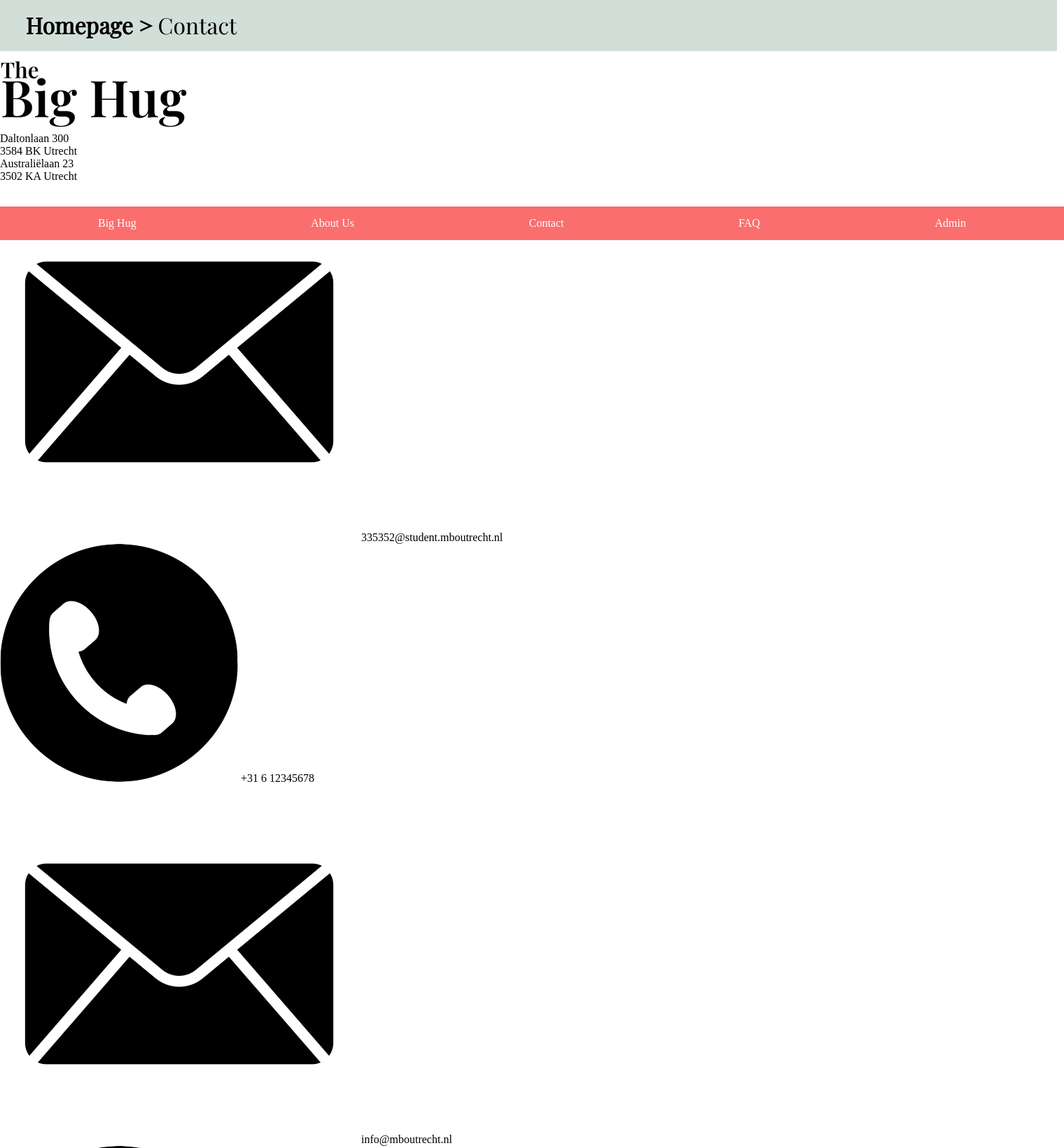
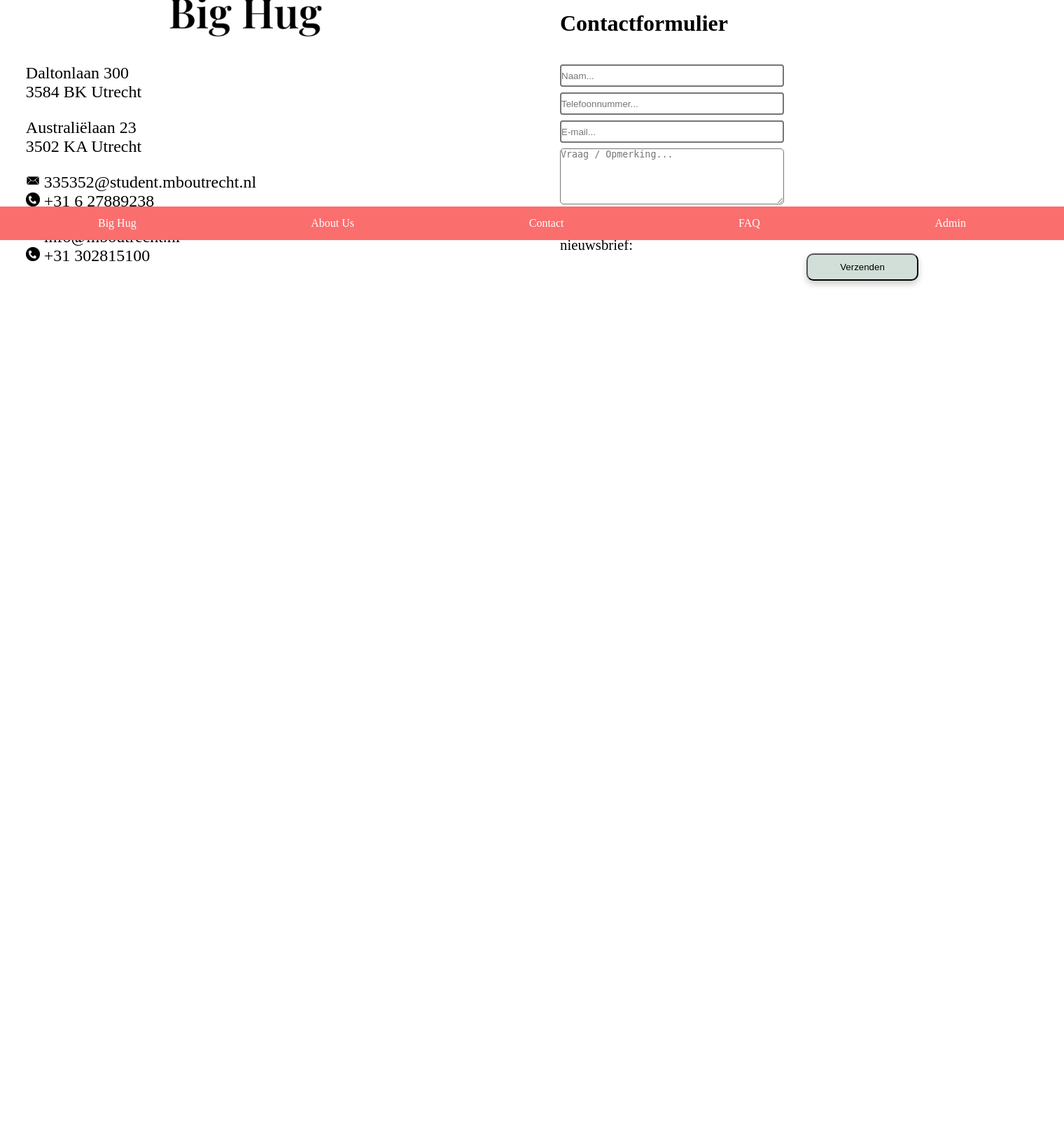
Before and after one commit to QuinnGitt/big-hug-xl, a PHP site: page /contact.php in a window 1520 px wide. Shown: the part 457-2097 px from the top of the page at 70% size. After the commit the page ends 866 px from the top, so only its background shows below. Run offline with PHP 8.4, Linux system fonts and the light colour scheme; style sheets or scripts are compiled from the project's sources.

Commit message:
Uitwerking van de contactpagina

```diff
--- a/contact.php
+++ b/contact.php
@@ -14,32 +14,32 @@
 
 <?php include "header.php"?>
 
-<iframe src="https://www.google.com/maps/embed?pb=!1m18!1m12!1m3!1d75676.64269122249!2d5.05370904782292!3d52.08280859608431!2m3!1f0!2f0!3f0!3m2!1i1024!2i768!4f13.1!3m3!1m2!1s0x47c668a291ed7f45%3A0x9b18dabb8687ad2!2sMBO%20Utrecht!5e0!3m2!1snl!2snl!4v1681805827589!5m2!1snl!2snl" width="1510" height="400" allowfullscreen="" loading="lazy" referrerpolicy="no-referrer-when-downgrade"></iframe>
+<iframe src="https://www.google.com/maps/embed?pb=!1m18!1m12!1m3!1d75676.64269122249!2d5.05370904782292!3d52.08280859608431!2m3!1f0!2f0!3f0!3m2!1i1024!2i768!4f13.1!3m3!1m2!1s0x47c668a291ed7f45%3A0x9b18dabb8687ad2!2sMBO%20Utrecht!5e0!3m2!1snl!2snl!4v1681805827589!5m2!1snl!2snl" width="1519" height="300" allowfullscreen="" loading="lazy" referrerpolicy="no-referrer-when-downgrade"></iframe>
 
 <div id="lijn"><a href="index.php">Homepage ></a> <h4>Contact</h4></div>
 
-<section>
-<img src="img/the_big_hug.png" alt="The Bighug">
+<section id="cinfo">
+<img id="bigimg" src="img/the_big_hug.png" alt="The Bighug">
 
 <div id="contactinfo">
-    <p>Daltonlaan 300<br>3584 BK Utrecht</p>
-    <p>Australiëlaan 23<br>3502 KA Utrecht</p>
-    <p><img src="img/mail.png" alt="mailicon"> 335352@student.mboutrecht.nl<br><img src="img/phone.png" alt="phoneicon"> +31 6 12345678</p>
-    <p><img src="img/mail.png" alt="mailicon"> info@mboutrecht.nl<br><img src="img/phone.png" alt="phoneicon"> +31 302815100</p>
+    <p class="info">Daltonlaan 300<br>3584 BK Utrecht</p>
+    <p class="info">Australiëlaan 23<br>3502 KA Utrecht</p>
+    <p class="info"><img src="img/mail.png" alt="mailicon"> <a href="mailto:335352@student.mboutrecht.nl">335352@student.mboutrecht.nl</a><br><img src="img/phone.png" alt="phoneicon"><a href="tel:+31 6 27889238"> +31 6 27889238</a></p>
+    <p class="info"><img src="img/mail.png" alt="mailicon"> <a href="mailto:info@mboutrecht.nl">info@mboutrecht.nl</a><br><img src="img/phone.png" alt="phoneicon"><a href="tel:+31 302815100"> +31 302815100</a></p>
 </div>
 </section>
 
-<div id="Contactformulier">
-    <p><span>Contactformulier</span></p>
-    <form action="">
-    <input type="text" id="naam" name="naam" required placeholder="Naam..."><br>
-    <input type="tel" id="telefoonnummer" name="telefoonnummer" required placeholder="Telefoonnummer..."><br>
-    <input type="email" id="email" name="email" required placeholder="E-mail..."><br>
-    <textarea id="vraag_opmerking" name="vraag_opmerking" rows="4" cols="50" placeholder="Vraag / Opmerking..."></textarea><br>
-    <input type="checkbox" id="nieuwsbrief" name="nieuwsbrief" value="ja">
-    <label for="nieuwsbrief">Ja, ik ga akkoord met de privacyverklaring en ik ontvang graag de nieuwsbrief:</label>
+<div id="contactformulier">
+    <h1>Contactformulier</h1>
+    <form action="#" method="post">
+    <input type="text" class="input" id="naam" name="naam" required placeholder="Naam..."><br>
+    <input type="tel" class="input" id="telefoonnummer" name="telefoonnummer" required placeholder="Telefoonnummer..."><br>
+    <input type="email" class="input" id="email" name="email" required placeholder="E-mail..."><br>
+    <textarea id="vraag_opmerking" class="input" name="vraag_opmerking" rows="4" cols="50" placeholder="Vraag / Opmerking..."></textarea><br>
+    <input type="checkbox" class="custom-checkbox" id="nieuwsbrief" name="nieuwsbrief" value="ja">
+    <label id="nieuwsbrief" for="nieuwsbrief">Ja, ik ga akkoord met de privacyverklaring en ik ontvang graag de nieuwsbrief:</label>
     <br>
-    <input type="submit" value="Verzenden">
+    <input type="submit" value="Verzenden" class="button">
     </form>
 </div>
 
--- a/css/contact.css
+++ b/css/contact.css
@@ -1,18 +1,20 @@
 iframe {
+  position: relative;
+  top: 3.4rem;
   border: 0;
-  margin-top: 3.5rem;
 }
 
 div#lijn {
   position: relative;
-  height: 75px;
-  width: 1510px;
+  height: 4.5rem;
+  width: 1519px;
   font-family: "Playfair Display";
-  font-size: 2rem;
+  font-size: 1.8rem;
   background-color: #D2DFD9;
   display: flex;
   align-items: center;
-  bottom: 5px;
+  top: 2.35rem;
+  z-index: 0;
 }
 div#lijn h4 {
   position: relative;
@@ -33,4 +35,75 @@ div#lijn a:hover {
   cursor: pointer;
 }
 
+#cinfo {
+  position: relative;
+  top: 3rem;
+  margin-bottom: 10rem;
+}
+#cinfo #bigimg {
+  position: relative;
+  width: 220px;
+  left: 15rem;
+  margin-bottom: 2rem;
+}
+#cinfo p.info {
+  font-size: 1.5rem;
+  margin-bottom: 1.5rem;
+  margin-left: 2.3rem;
+}
+#cinfo #contactinfo img {
+  position: relative;
+  width: 20px;
+  height: 20px;
+}
+
+#contactformulier {
+  position: absolute;
+  left: 50rem;
+  top: 32rem;
+  height: 20rem;
+  width: 40rem;
+}
+#contactformulier h1 {
+  position: relative;
+  font-size: 2rem;
+  bottom: 2.5rem;
+}
+#contactformulier .input {
+  margin-bottom: 0.5rem;
+  max-width: 40rem;
+  width: 20rem;
+  height: 2rem;
+  max-height: 16rem;
+  border-radius: 4px;
+  border-style: solid;
+}
+#contactformulier #vraag_opmerking {
+  height: 5rem;
+  border-radius: 5px;
+}
+#contactformulier #nieuwsbrief {
+  margin-top: 1rem;
+  font-size: 1.3rem;
+}
+
+.button {
+  padding: 10px 20px;
+  position: relative;
+  left: 22rem;
+  width: 10rem;
+  border-radius: 10px;
+  background-color: #D2DFD9;
+  box-shadow: 0 5px 10px rgba(0, 0, 0, 0.2); /* Add a subtle shadow to create depth */
+}
+
+.button:hover {
+  background-color: rgba(0, 0, 0, 0.1803921569); /* Background color when hovering over the button */
+}
+
+.button:focus {
+  outline: none; /* Remove the default focus outline */
+  box-shadow: 0 0 0 1px rgb(255, 103, 103); /* Add a blue glow when focused */
+}
+
 /*# sourceMappingURL=contact.css.map */
--- a/scss/contact.scss
+++ b/scss/contact.scss
@@ -1,18 +1,20 @@
 iframe {
+    position: relative;
+    top: 3.4rem;
     border:0;
-    margin-top: 3.5rem;
 }
 
 div#lijn {
     position: relative;
-    height: 75px;
-    width: 1510px;
+    height: 4.5rem;
+    width: 1519px;
     font-family: 'Playfair Display';
-    font-size: 2rem;
+    font-size: 1.8rem;
     background-color: #D2DFD9;
     display: flex;
     align-items: center;
-    bottom: 5px;
+    top: 2.35rem;
+    z-index: 0;
     h4 {
         position: relative;
         left: 2.5rem;
@@ -33,3 +35,83 @@ div#lijn {
         }
     }
 }
+
+#cinfo {
+    position: relative;
+    top: 3rem;
+    margin-bottom: 10rem;
+
+    #bigimg {
+        position: relative;
+        width: 220px;
+        left: 15rem;
+        margin-bottom: 2rem;
+    }
+
+    p.info {
+        font-size: 1.5rem;
+        margin-bottom: 1.5rem;
+        margin-left: 2.3rem;
+    }
+
+    #contactinfo {
+        img {
+            position: relative;
+            width: 20px;
+            height: 20px;
+        }
+    }
+}
+
+#contactformulier {
+    position: absolute;
+    left: 50rem;
+    top: 32rem;
+    height: 20rem;
+    width: 40rem;
+
+    h1 {
+        position: relative;
+        font-size: 2rem;
+        bottom: 2.5rem;
+    }
+
+    .input {
+        margin-bottom: .5rem;
+        max-width: 40rem;
+        width: 20rem;
+        height: 2rem;
+        max-height: 16rem;
+        border-radius: 4px;
+        border-style: solid;
+    }
+
+    #vraag_opmerking {
+        height: 5rem;
+        border-radius: 5px;
+    }
+
+    #nieuwsbrief {
+        margin-top: 1rem;
+        font-size: 1.3rem;
+    }
+}
+
+.button {
+    padding: 10px 20px;
+    position: relative;
+    left: 22rem;
+    width: 10rem;
+    border-radius: 10px;
+    background-color: #D2DFD9;
+    box-shadow: 0 5px 10px rgba(0, 0, 0, 0.2); /* Add a subtle shadow to create depth */
+  }
+
+  .button:hover {
+    background-color: #0000002e; /* Background color when hovering over the button */
+  }
+
+  .button:focus {
+    outline: none; /* Remove the default focus outline */
+    box-shadow: 0 0 0 1px rgb(255, 103, 103); /* Add a blue glow when focused */
+  }
```
Also changed, not shown: img/logo.png (deleted), 1 other file.
